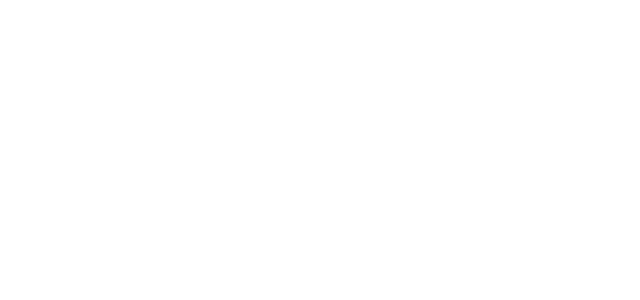
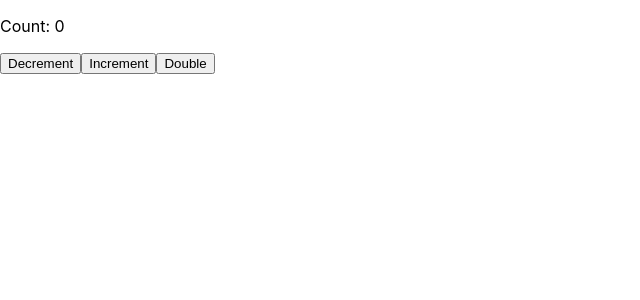
Before and after one commit to aokimakoto0322/SocialCommunityApp_React, a React (Create React App) app: page /usecallback in a window 1280 px wide. Before the commit this address had no page. Shown: the top 300 px of the page, without its empty margins (0-640 px from the left). Built offline with nearby package versions, Linux system fonts and the light colour scheme.

Commit message:
UseCallBackのサンプルページ作成

```diff
--- /dev/null
+++ b/src/compornents/UseCallBackSample.tsx
@@ -0,0 +1,64 @@
+import React, { useState, useCallback} from "react";
+
+interface ButtonProps {
+    onClick: () => void
+}
+
+const DecrementButton = (props: ButtonProps) => {
+    const onClick = props.onClick
+
+    console.log('DecrementButtonが再描画されました')
+
+    return (
+        <button onClick={onClick}>Decrement</button>
+    )
+}
+
+const IncrementButton = React.memo((props: ButtonProps) => {
+    const onClick = props.onClick
+
+    console.log('IncrementButtonが再描画されました')
+
+    return (
+        <button onClick={onClick}>Increment</button>
+    )
+})
+
+const DoubleButton = React.memo((props: ButtonProps) => {
+    const onClick = props.onClick
+
+    console.log('DoubleButtonが再描画されました')
+
+    return (
+        <button onClick={onClick}>Double</button>
+    )
+})
+
+const Parent = () => {
+    const [count, setCount] = useState(0)
+
+    const decrement = () => {
+        setCount( (c) => c - 1)
+    }
+
+    const increment = () => {
+        setCount( (c) => c + 1)
+    }
+
+    //useCallBackしているため、incrementやdecrementを押してもdoubleボタンは再描画されない
+    const double = useCallback(() => {
+        setCount((c) => c * 2)
+    }, [])
+
+
+    return (
+        <div>
+            <p>Count: {count}</p>
+            <DecrementButton onClick={decrement} />
+            <IncrementButton onClick={increment} />
+            <DoubleButton onClick={double} />
+        </div>
+    )
+}
+
+export default Parent
--- a/src/index.tsx
+++ b/src/index.tsx
@@ -10,6 +10,7 @@
 import UseStateSample from './compornents/UseStateSample'
 import UseReducerSample from './compornents/UseReducerSample'
 import UseMemoSample from './compornents/UseMemoSample'
+import UseCallBackSample from './compornents/UseCallBackSample'
 import reportWebVitals from './reportWebVitals';
 import { Route, BrowserRouter, Routes} from 'react-router-dom';
 
@@ -29,6 +30,7 @@
         <Route path='/usestate' element={<UseStateSample />} />
         <Route path='/usereducer' element={<UseReducerSample />} />
         <Route path='/usememo' element={<UseMemoSample />} />
+        <Route path='/usecallback' element={<UseCallBackSample />} />
       </Routes>
     </BrowserRouter>
   </React.StrictMode>
```
